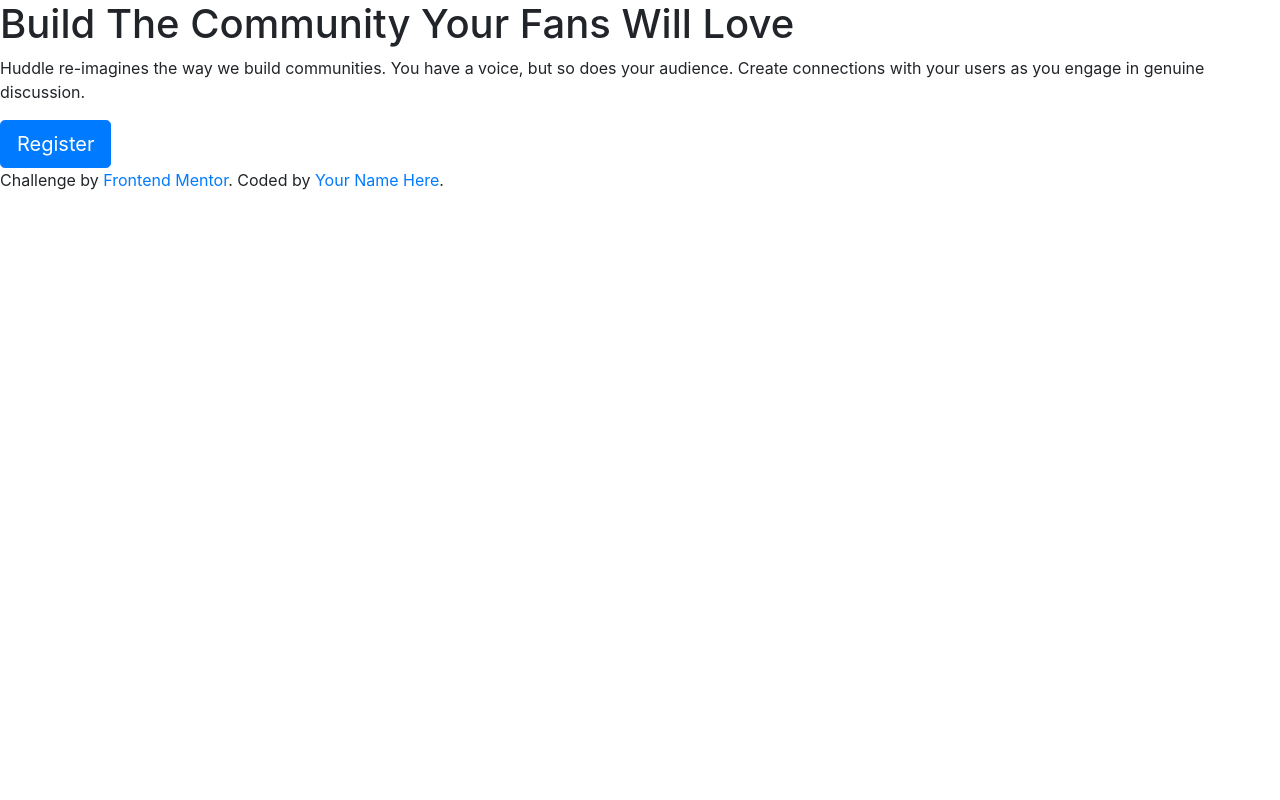
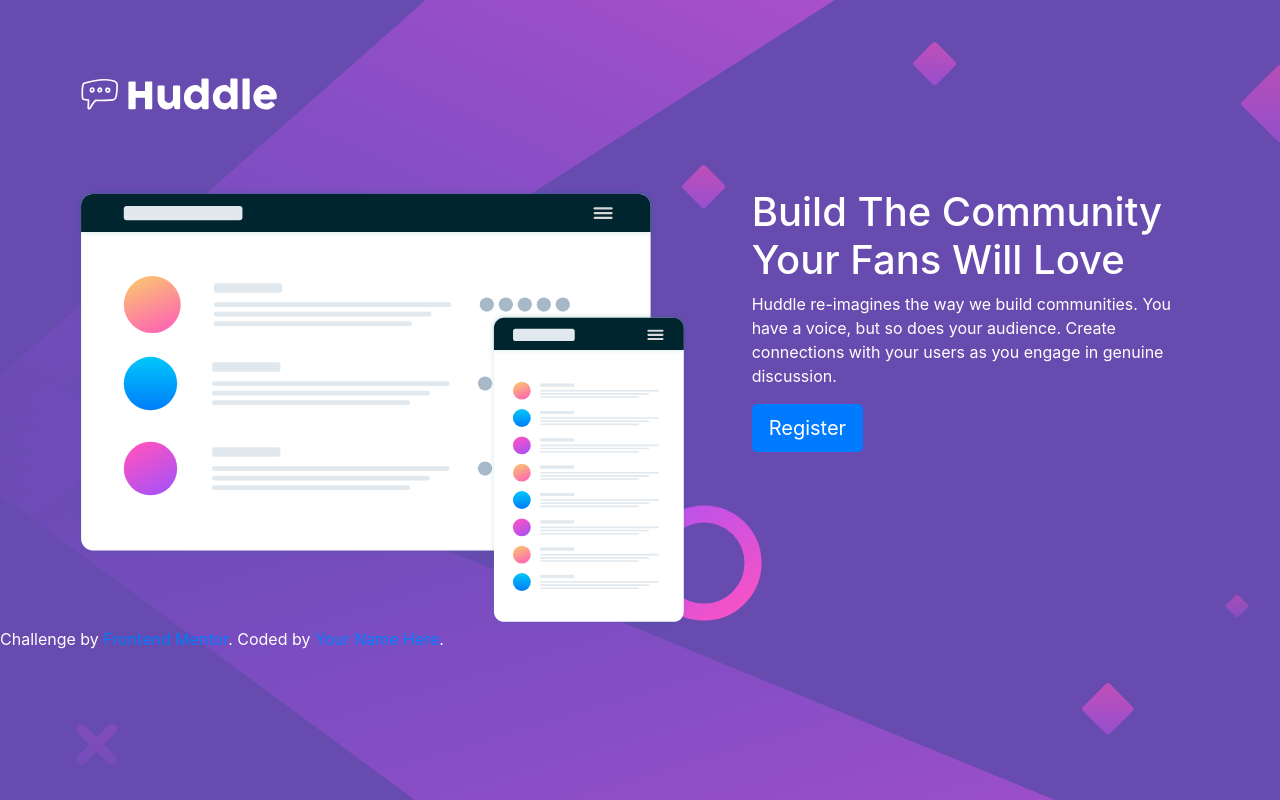
Before and after one commit to dolgopolov-v/frontendmentor-2, a plain HTML site: page index.html in a window 1280 px wide. Drawn offline with nearby package versions, Linux system fonts and the light colour scheme; files whose address does not match are found by name.

Commit message:
Create grid

```diff
--- a/css/styles.css
+++ b/css/styles.css
@@ -1,3 +1,18 @@
 body {
-
+background-image: url("/Users/vladimir/Desktop/Udemy/huddle-landing-page-with-single-introductory-section-master/images/bg-desktop.svg");
+background-repeat: no-repeat;
+background-color: hsl(257, 40%, 49%);
+color: white;
 }
+nav {
+  margin: 55px 55px;
+}
+.nav-image {
+width: 80%;
+}
+.first-row {
+  margin: 0 45px;
+}
+.mockup-image {
+  width: 95%;
+}
--- a/index.html
+++ b/index.html
@@ -24,13 +24,32 @@
   </style> -->
 </head>
 <body>
+  <nav class="navbar">
+  <a class="navbar-brand" href="#">
+    <img src="images/logo.svg" class="d-inline-block align-top nav-image" alt="" loading="lazy">
+  </a>
+</nav>
+<div class="container-fluid">
+  <div class="row first-row">
+    <div class="col-lg-7">
+      <img src="images/illustration-mockups.svg" class="mockup-image" alt="illustration-mockups">
+    </div>
+    <div class="col-lg-5">
+      <h1>Build The Community Your Fans Will Love</h1>
 
-  <h1>Build The Community Your Fans Will Love</h1>
+      <p>Huddle re-imagines the way we build communities. You have a voice, but so does your audience.
+      Create connections with your users as you engage in genuine discussion.</p>
 
-  <p>Huddle re-imagines the way we build communities. You have a voice, but so does your audience.
-  Create connections with your users as you engage in genuine discussion.</p>
+    <button type="button" class="btn btn-lg btn-primary">Register</button>
+    </div>
+  </div>
+  <div class="row">
+    <div class="col-lg">
 
-<button type="button" class="btn btn-lg btn-primary">Register</button>
+    </div>
+
+  </div>
+</div>
 
 
   <footer>
```
Also changed, not shown: design/Копия desktop-design.png (added).
